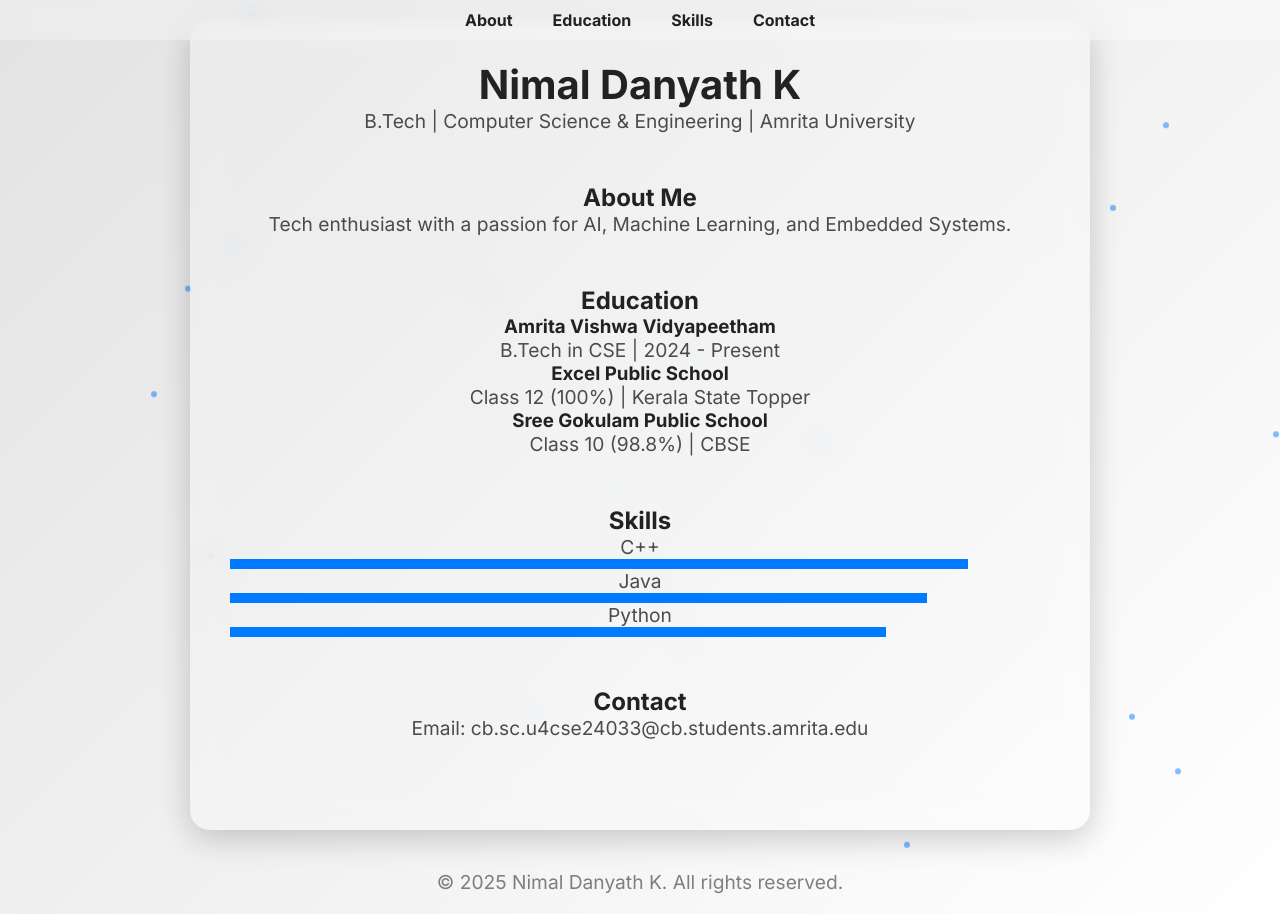
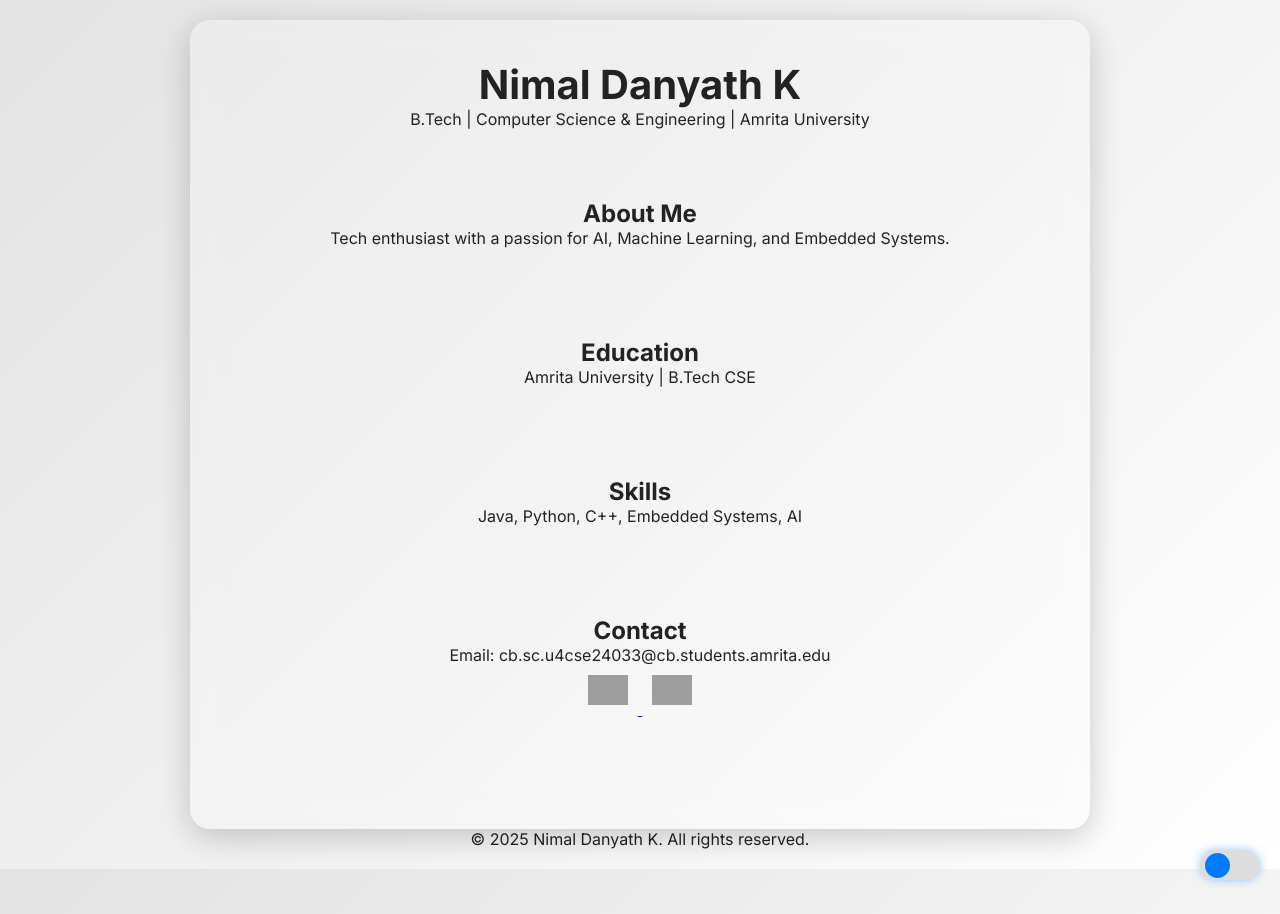
Before and after one commit to nimaldanyathk/nimaldanyathk.github.io, a Jekyll site: the page index.html, which Jekyll copies as it is, in a window 1280 px wide. Built offline with Jekyll 4.4.1, drawn with Linux system fonts in a browser that asks for light colours; grey boxes are pictures that could not be loaded.

Commit message:
Update index.html

```diff
--- a/index.html
+++ b/index.html
@@ -6,7 +6,6 @@
     <title>Nimal Danyath K - Portfolio</title>
 
     <style>
-        /* Google Font */
         @import url('https://fonts.googleapis.com/css2?family=Inter:wght@300;400;700&display=swap');
 
         * {
@@ -23,6 +22,7 @@
             text-align: center;
             padding: 20px;
             overflow-x: hidden;
+            transition: background 0.5s ease-in-out, color 0.5s ease-in-out;
         }
 
         .container {
@@ -33,6 +33,7 @@
             background: rgba(255, 255, 255, 0.2);
             box-shadow: 0 8px 32px rgba(0, 0, 0, 0.2);
             backdrop-filter: blur(15px);
+            transition: background 0.5s;
         }
 
         h1 {
@@ -40,66 +41,16 @@
             font-weight: 700;
         }
 
-        p {
-            font-size: 1.2rem;
-            opacity: 0.8;
+        section {
+            margin: 50px 0;
+            padding: 20px;
+            border-radius: 10px;
+            transition: all 0.5s ease-in-out;
         }
 
-        section {
-            margin: 50px 0;
-            opacity: 0;
-            transform: translateY(50px);
-            transition: all 0.8s ease-in-out;
-        }
-
-        /* Navigation */
-        nav {
-            position: fixed;
-            top: 0;
-            left: 0;
-            width: 100%;
-            background: rgba(255, 255, 255, 0.3);
-            backdrop-filter: blur(10px);
-            padding: 10px 0;
-            z-index: 1000;
-        }
-
-        nav ul {
-            list-style: none;
-            display: flex;
-            justify-content: center;
-            gap: 20px;
-        }
-
-        nav ul li a {
-            text-decoration: none;
-            color: #222;
-            font-size: 1rem;
-            font-weight: 600;
-            padding: 10px;
-            transition: 0.3s;
-            border-radius: 8px;
-        }
-
-        nav ul li a:hover {
-            background: rgba(0, 123, 255, 0.2);
-            box-shadow: 0 0 10px rgba(0, 123, 255, 0.5);
-            color: #007bff;
-        }
-
-        /* Glowing Effect */
         section:hover {
             border: 2px solid rgba(0, 123, 255, 0.5);
             box-shadow: 0 0 20px rgba(0, 123, 255, 0.3);
-            transition: 0.3s;
-        }
-
-        /* Skills Bar Animation */
-        .progress-bar div {
-            height: 10px;
-            background: #007bff;
-            width: 0;
-            transition: width 1s ease-in-out;
         }
 
         /* Dark Mode */
@@ -112,54 +63,56 @@
             background: rgba(50, 50, 50, 0.2);
         }
 
-        .dark-mode nav {
-            background: rgba(50, 50, 50, 0.5);
+        /* Social Icons */
+        .social-icons img {
+            width: 40px;
+            margin: 10px;
+            transition: transform 0.3s ease-in-out;
         }
 
-        /* Floating Dots Background (Tech-Theme) */
-        .floating-dots {
-            position: absolute;
-            top: 0;
-            left: 0;
-            width: 100%;
-            height: 100vh;
-            pointer-events: none;
-            z-index: -1;
+        .social-icons img:hover {
+            transform: scale(1.2);
         }
 
-        .dot {
-            position: absolute;
-            width: 6px;
-            height: 6px;
-            background: rgba(0, 123, 255, 0.5);
-            border-radius: 50%;
-            animation: float 10s infinite alternate ease-in-out;
+        /* Dark Mode Switch */
+        .dark-mode-switch {
+            position: fixed;
+            bottom: 20px;
+            right: 20px;
+            width: 60px;
+            height: 30px;
+            background: #ddd;
+            border-radius: 15px;
+            display: flex;
+            align-items: center;
+            justify-content: space-between;
+            padding: 5px;
+            cursor: pointer;
+            box-shadow: 0 0 10px rgba(0, 123, 255, 0.4);
+            transition: background 0.3s ease-in-out;
         }
 
-        @keyframes float {
-            0% { transform: translateY(0); }
-            100% { transform: translateY(-50px); }
+        .dark-mode-switch .slider {
+            width: 25px;
+            height: 25px;
+            background: #007bff;
+            border-radius: 50%;
+            transition: transform 0.3s ease-in-out;
         }
 
-        /* Footer */
-        footer {
-            margin-top: 40px;
-            font-size: 0.9rem;
-            opacity: 0.7;
+        .dark-mode .dark-mode-switch {
+            background: #555;
         }
+
+        .dark-mode .dark-mode-switch .slider {
+            transform: translateX(30px);
+            background: #ffcc00;
+        }
+
     </style>
 </head>
 
 <body>
-    <nav>
-        <ul>
-            <li><a href="#about">About</a></li>
-            <li><a href="#education">Education</a></li>
-            <li><a href="#skills">Skills</a></li>
-            <li><a href="#contact">Contact</a></li>
-        </ul>
-    </nav>
-
     <div class="container">
         <h1>Nimal Danyath K</h1>
         <p>B.Tech | Computer Science & Engineering | Amrita University</p>
@@ -171,28 +124,26 @@
 
         <section id="education">
             <h2>Education</h2>
-            <div class="timeline">
-                <div><h3>Amrita Vishwa Vidyapeetham</h3><p>B.Tech in CSE | 2024 - Present</p></div>
-                <div><h3>Excel Public School</h3><p>Class 12 (100%) | Kerala State Topper</p></div>
-                <div><h3>Sree Gokulam Public School</h3><p>Class 10 (98.8%) | CBSE</p></div>
-            </div>
+            <p>Amrita University | B.Tech CSE</p>
         </section>
 
         <section id="skills">
             <h2>Skills</h2>
-            <div class="skills">
-                <p>C++</p>
-                <div class="progress-bar"><div style="width: 90%;"></div></div>
-                <p>Java</p>
-                <div class="progress-bar"><div style="width: 85%;"></div></div>
-                <p>Python</p>
-                <div class="progress-bar"><div style="width: 80%;"></div></div>
-            </div>
+            <p>Java, Python, C++, Embedded Systems, AI</p>
         </section>
 
         <section id="contact">
             <h2>Contact</h2>
             <p>Email: cb.sc.u4cse24033@cb.students.amrita.edu</p>
+
+            <div class="social-icons">
+                <a href="https://www.linkedin.com/in/yourprofile" target="_blank">
+                    <img src="https://cdn-icons-png.flaticon.com/512/174/174857.png" alt="LinkedIn">
+                </a>
+                <a href="https://github.com/yourprofile" target="_blank">
+                    <img src="https://cdn-icons-png.flaticon.com/512/2111/2111432.png" alt="GitHub">
+                </a>
+            </div>
         </section>
     </div>
 
@@ -200,41 +151,15 @@
         <p>© 2025 Nimal Danyath K. All rights reserved.</p>
     </footer>
 
-    <!-- Floating Dots -->
-    <div class="floating-dots"></div>
+    <!-- Dark Mode Switch -->
+    <div class="dark-mode-switch" onclick="toggleDarkMode()">
+        <div class="slider"></div>
+    </div>
 
     <script>
-        // Dark Mode Toggle
         function toggleDarkMode() {
             document.body.classList.toggle('dark-mode');
         }
-
-        // Floating Dots Animation
-        function createDots() {
-            const container = document.querySelector(".floating-dots");
-            for (let i = 0; i < 20; i++) {
-                let dot = document.createElement("div");
-                dot.classList.add("dot");
-                dot.style.left = `${Math.random() * 100}vw`;
-                dot.style.top = `${Math.random() * 100}vh`;
-                dot.style.animationDuration = `${Math.random() * 5 + 5}s`;
-                container.appendChild(dot);
-            }
-        }
-
-        createDots();
-
-        // Scroll Animation for Sections
-        const sections = document.querySelectorAll("section");
-        window.addEventListener("scroll", function () {
-            sections.forEach(section => {
-                let top = section.getBoundingClientRect().top;
-                if (top < window.innerHeight - 100) {
-                    section.style.opacity = "1";
-                    section.style.transform = "translateY(0)";
-                }
-            });
-        });
     </script>
 </body>
 </html>
```
